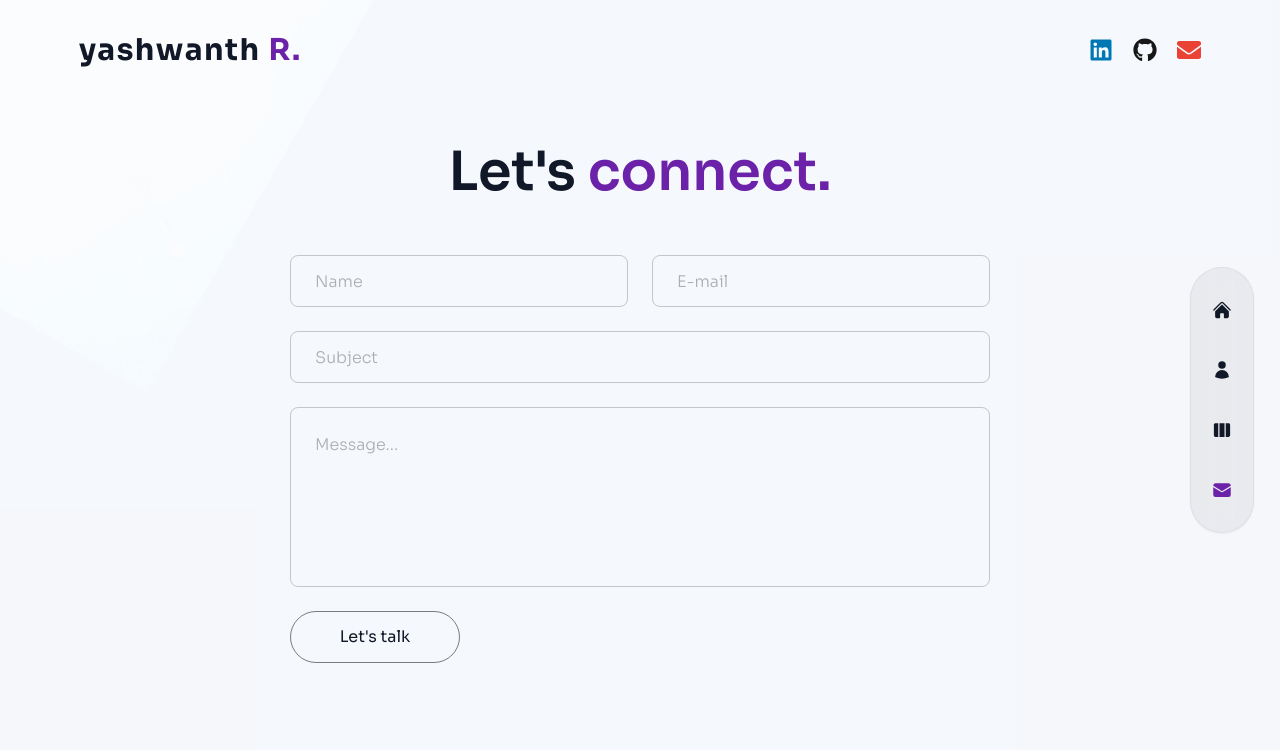
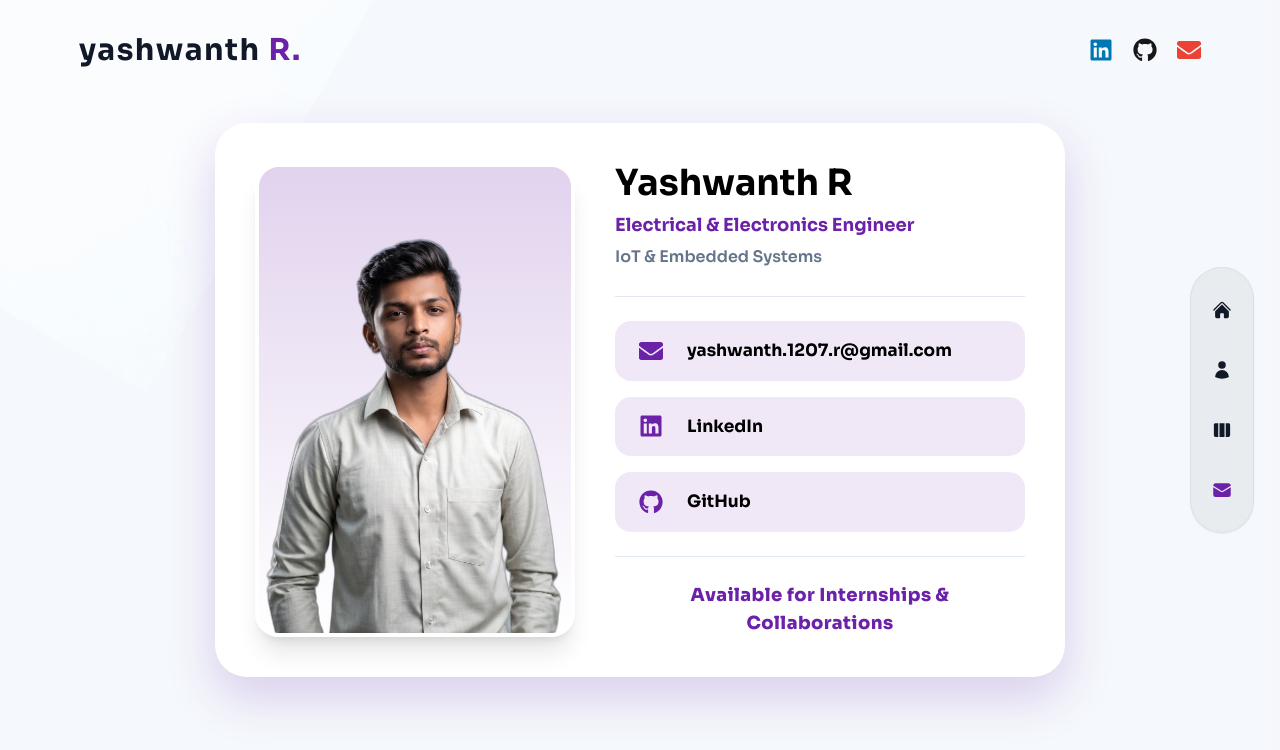
Before and after one commit to yashwanthR1207/yashprofile.2, a Next.js app: page /contact in a window 1280 px wide. Shown: the top 750 px of the page. Built offline with nearby package versions, Linux system fonts and the light colour scheme.

Commit message:
Redesign contact page into a digital business card

```diff
--- a/pages/contact/index.jsx
+++ b/pages/contact/index.jsx
@@ -1,124 +1,101 @@
 import { motion } from "framer-motion";
-import { BsArrowRight } from "react-icons/bs";
+import Image from "next/image";
+import Link from "next/link";
+import { FaLinkedin, FaGithub, FaEnvelope } from "react-icons/fa";
 
 import { fadeIn } from "../../variants";
-import { useState } from "react";
 
 const Contact = () => {
-  const [isLoading, setIsLoading] = useState(false);
+  return (
+    <div className="h-full bg-primary/30 flex items-center justify-center py-32 overflow-hidden">
+      <div className="container mx-auto flex justify-center h-full items-center">
 
-  const handleSubmit = (event) => {
-    event.preventDefault();
-    setIsLoading(true);
+        {/* Business Card */}
+        <motion.div
+          variants={fadeIn("up", 0.3)}
+          initial="hidden"
+          animate="show"
+          exit="hidden"
+          className="bg-white rounded-[2rem] p-6 md:p-10 w-full max-w-[850px] shadow-[0_20px_50px_rgba(107,33,168,0.2)] flex flex-col md:flex-row items-stretch gap-x-10 relative z-10"
+        >
+          {/* Avatar Section */}
+          <motion.div
+            whileHover={{ scale: 1.02 }}
+            className="w-full md:w-[320px] h-[320px] md:h-auto relative rounded-3xl overflow-hidden shrink-0 border-4 border-white shadow-xl bg-gradient-to-b from-accent/20 to-transparent"
+          >
+            <Image
+              src="/avatar_new.png"
+              alt="Yashwanth R"
+              fill
+              className="object-cover object-top"
+            />
+          </motion.div>
 
-    const myForm = event.target;
-    const formData = new FormData(myForm);
+          {/* Info Section */}
+          <div className="flex flex-col flex-1 mt-8 md:mt-0 justify-center">
 
-    fetch("/api/contact", {
-      method: "POST",
-      headers: { "Content-Type": "application/x-www-form-urlencoded" },
-      body: new URLSearchParams(formData).toString(),
-    })
-      .then((res) => {
-        if (res.status === 200) {
-          alert("Thank you. I will get back to you ASAP.");
-        } else {
-          console.log(res);
-        }
-      })
-      .catch((error) => console.log(error))
-      .finally(() => setIsLoading(false));
-  };
+            <motion.div
+              initial={{ opacity: 0, x: 20 }}
+              animate={{ opacity: 1, x: 0 }}
+              transition={{ delay: 0.5, duration: 0.5 }}
+            >
+              <h2 className="text-4xl font-bold text-black mb-2 font-sora">Yashwanth R</h2>
+              <p className="text-accent text-lg font-bold mb-1">Electrical & Electronics Engineer</p>
+              <p className="text-slate-500 font-semibold mb-6">IoT & Embedded Systems</p>
+            </motion.div>
 
-  return (
-    <div className="h-full bg-primary/30">
-      <div className="container mx-auto py-32 text-center xl:text-left flex items-center justify-center h-full">
-        {/* text & form */}
-        <div className="flex flex-col w-full max-w-[700px]">
-          {/* text */}
-          <motion.h2
-            variants={fadeIn("up", 0.2)}
-            initial="hidden"
-            animate="show"
-            exit="hidden"
-            className="h2 text-center mb-12"
-          >
-            Let&apos;s <span className="text-accent">connect.</span>
-          </motion.h2>
+            {/* Divider */}
+            <div className="w-full h-[1px] bg-slate-200 mb-6" />
 
-          {/* form */}
-          <motion.form
-            variants={fadeIn("up", 0.4)}
-            initial="hidden"
-            animate="show"
-            exit="hidden"
-            className="flex-1 flex flex-col gap-6 w-full mx-auto"
-            onSubmit={handleSubmit}
-            autoComplete="off"
-            autoCapitalize="off"
-            name="contact"
-          >
-            {/* input group */}
-            <div className="flex gap-x-6 w-full">
-              <input type="hidden" name="form-name" value="contact" />
+            {/* Links */}
+            <motion.div
+              initial={{ opacity: 0, y: 20 }}
+              animate={{ opacity: 1, y: 0 }}
+              transition={{ delay: 0.7, duration: 0.5 }}
+              className="flex flex-col gap-y-4"
+            >
+              <Link
+                href="mailto:yashwanth.1207.r@gmail.com"
+                className="flex items-center gap-x-6 bg-accent/10 hover:bg-accent hover:text-white hover:shadow-lg hover:shadow-accent/40 text-black px-6 py-4 rounded-2xl transition-all duration-300 group"
+              >
+                <FaEnvelope className="text-accent group-hover:text-white text-2xl transition-colors duration-300" />
+                <span className="font-bold text-[17px]">yashwanth.1207.r@gmail.com</span>
+              </Link>
 
-              <input
-                type="text"
-                name="name"
-                placeholder="Name"
-                className="input"
-                disabled={isLoading}
-                aria-disabled={isLoading}
-                required
-                aria-required
-              />
-              <input
-                type="email"
-                name="email"
-                placeholder="E-mail"
-                className="input"
-                disabled={isLoading}
-                aria-disabled={isLoading}
-                required
-                aria-required
-              />
-            </div>
-            <input
-              type="text"
-              name="subject"
-              placeholder="Subject"
-              className="input"
-              disabled={isLoading}
-              aria-disabled={isLoading}
-              required
-              aria-required
-            />
-            <textarea
-              name="message"
-              placeholder="Message..."
-              className="textarea"
-              disabled={isLoading}
-              aria-disabled={isLoading}
-              required
-              aria-required
-            />
-            <button
-              type="submit"
-              className="btn rounded-full border border-black/50 max-w-[170px] px-8 transition-all duration-300 flex items-center justify-center overflow-hidden hover:border-accent group"
-              disabled={isLoading}
-              aria-disabled={isLoading}
+              <Link
+                href="https://www.linkedin.com/in/yashwanth-r-7855a7395"
+                target="_blank"
+                className="flex items-center gap-x-6 bg-accent/10 hover:bg-accent hover:text-white hover:shadow-lg hover:shadow-accent/40 text-black px-6 py-4 rounded-2xl transition-all duration-300 group"
+              >
+                <FaLinkedin className="text-accent group-hover:text-white text-2xl transition-colors duration-300" />
+                <span className="font-bold text-[17px]">LinkedIn</span>
+              </Link>
+
+              <Link
+                href="https://github.com/yashwanthR1207"
+                target="_blank"
+                className="flex items-center gap-x-6 bg-accent/10 hover:bg-accent hover:text-white hover:shadow-lg hover:shadow-accent/40 text-black px-6 py-4 rounded-2xl transition-all duration-300 group"
+              >
+                <FaGithub className="text-accent group-hover:text-white text-2xl transition-colors duration-300" />
+                <span className="font-bold text-[17px]">GitHub</span>
+              </Link>
+            </motion.div>
+
+            {/* Divider */}
+            <div className="w-full h-[1px] bg-slate-200 my-6" />
+
+            <motion.p
+              initial={{ opacity: 0 }}
+              animate={{ opacity: 1 }}
+              transition={{ delay: 1, duration: 0.5 }}
+              className="text-accent font-extrabold text-center text-lg tracking-wide"
             >
-              <span className="group-hover:-translate-y-[120%] group-hover:opacity-0 transition-all duration-500">
-                Let&apos;s talk
-              </span>
+              Available for Internships & Collaborations
+            </motion.p>
 
-              <BsArrowRight
-                className="-translate-y-[120%] opacity-0 group-hover:flex group-hover:-translate-y-0 group-hover:opacity-100 transition-all duration-300 absolute text-[22px]"
-                aria-hidden
-              />
-            </button>
-          </motion.form>
-        </div>
+          </div>
+        </motion.div>
+
       </div>
     </div>
   );
```
